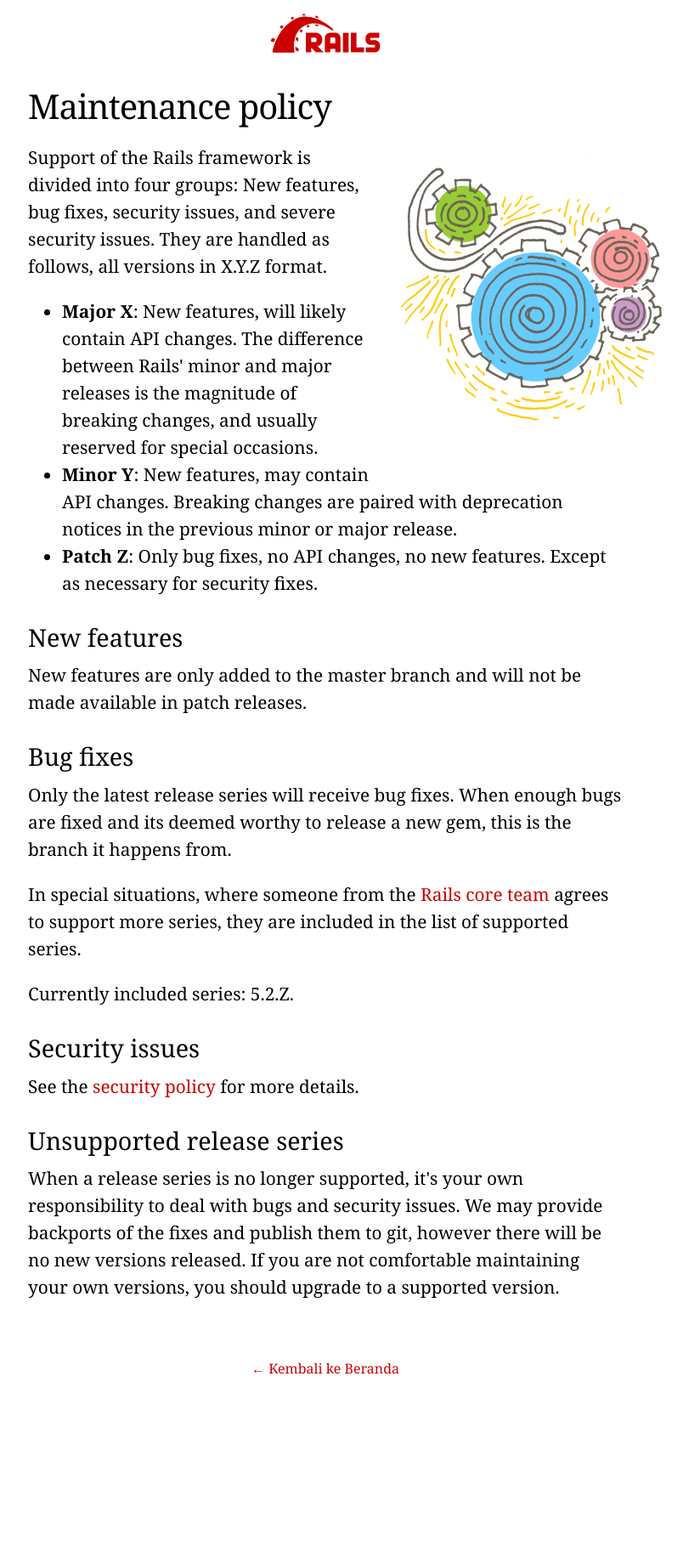
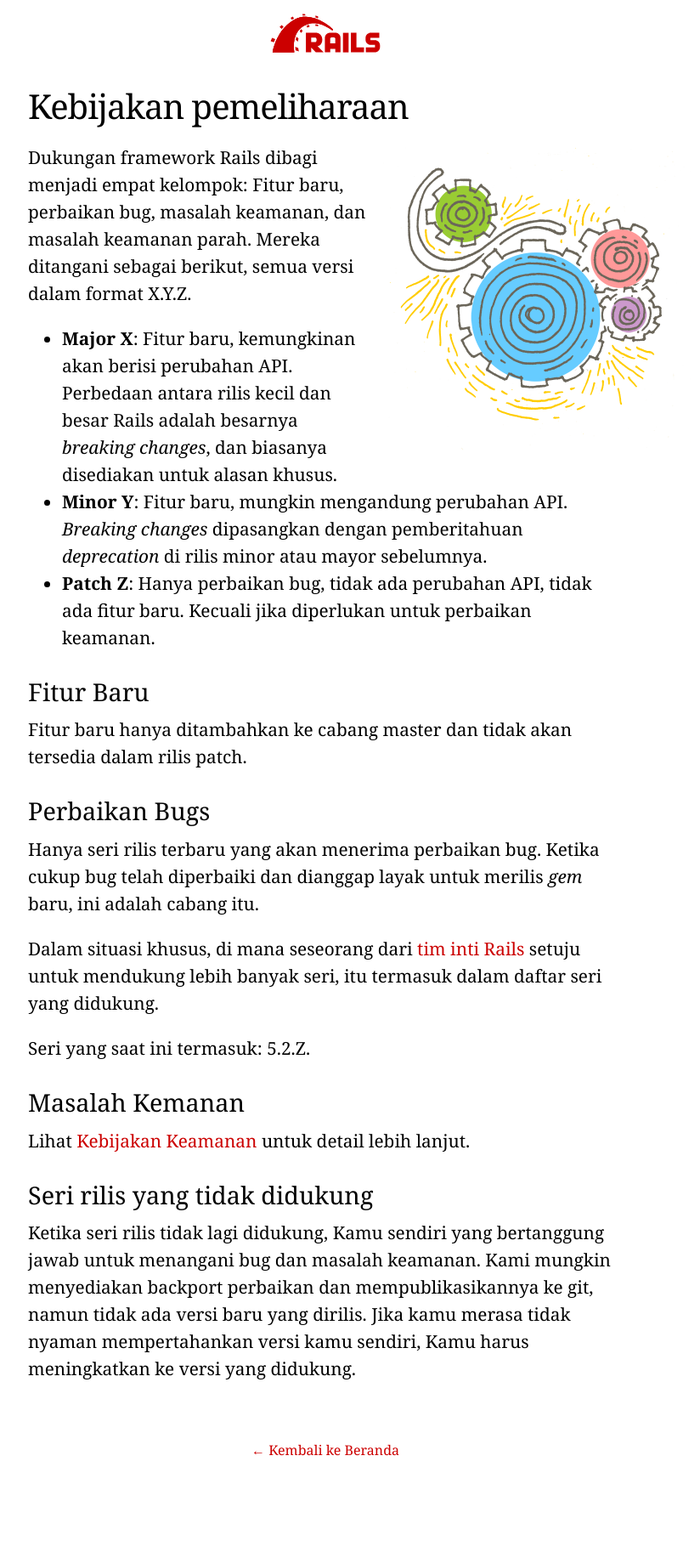
Before and after one commit to rails-id/rails-id.github.io, a Jekyll site: the page built from maintenance.html, in a window 1280 px wide. Shown: the whole page at 85% size, without its empty margins (257-1081 px from the left). Built offline with Jekyll 4.4.1, drawn with Linux system fonts in a browser that asks for light colours; before the commit the page ends 1730 px from its top, so only the background shows below that.

Commit message:
Translate maintenance page #1

```diff
--- a/maintenance.html
+++ b/maintenance.html
@@ -2,41 +2,41 @@
 layout: page
 title: Maintenance policy
 permalink: /maintenance/
-description: "Support of the Rails framework is divided into four groups: New features, bug fixes, security issues, and severe security issues. They are handled as follows, all versions in X.Y.Z format."
+description: "Dukungan framework Rails dibagi menjadi empat kelompok: Fitur baru, perbaikan bug, masalah keamanan, dan masalah keamanan parah. Mereka ditangani sebagai berikut, semua versi dalam format X.Y.Z."
 ---
 
     <section>
-      <h1>Maintenance policy</h1>
+      <h1>Kebijakan pemeliharaan</h1>
 
       <figure class="right">
         <img src="/images/maintenance.png" alt="Maintenance">
       </figure>
 
       <p>
-        Support of the Rails framework is divided into four groups: New features, bug fixes, security issues, and severe security issues. They are handled as follows, all versions in X.Y.Z format.
+        Dukungan framework Rails dibagi menjadi empat kelompok: Fitur baru, perbaikan bug, masalah keamanan, dan masalah keamanan parah. Mereka ditangani sebagai berikut, semua versi dalam format X.Y.Z.
       </p>
 
       <p>
         <ul>
-          <li><b>Major X</b>: New features, will likely contain API changes. The difference between Rails' minor and major releases is the magnitude of breaking changes, and usually reserved for special occasions.</li>
-          <li><b>Minor Y</b>: New features, may contain API changes. Breaking changes are paired with deprecation notices in the previous minor or major release.</li>
-          <li><b>Patch Z</b>: Only bug fixes, no API changes, no new features. Except as necessary for security fixes.</li>
+          <li><b>Major X</b>: Fitur baru, kemungkinan akan berisi perubahan API. Perbedaan antara rilis kecil dan besar Rails adalah besarnya <i>breaking changes</i>, dan biasanya disediakan untuk alasan khusus.
+          <li><b>Minor Y</b>: Fitur baru, mungkin mengandung perubahan API. <i>Breaking changes</i> dipasangkan dengan pemberitahuan <i>deprecation</i> di rilis minor atau mayor sebelumnya.</li>
+          <li><b>Patch Z</b>: Hanya perbaikan bug, tidak ada perubahan API, tidak ada fitur baru. Kecuali jika diperlukan untuk perbaikan keamanan.</li>
         </ul>
       </p>
 
-      <h2>New features</h2>
-      <p>New features are only added to the master branch and will not be made available in patch releases.</p>
+      <h2>Fitur Baru</h2>
+      <p>Fitur baru hanya ditambahkan ke cabang master dan tidak akan tersedia dalam rilis patch.</p>
 
-      <h2>Bug fixes</h2>
-      <p>Only the latest release series will receive bug fixes. When enough bugs are fixed and its deemed worthy to release a new gem, this is the branch it happens from.</p>
+      <h2>Perbaikan Bugs</h2>
+      <p>Hanya seri rilis terbaru yang akan menerima perbaikan bug. Ketika cukup bug telah diperbaiki dan dianggap layak untuk merilis <i>gem</i> baru, ini adalah cabang itu.</p>
 
-      <p>In special situations, where someone from the <a href="/community#core">Rails core team</a> agrees to support more series, they are included in the list of supported series.</p>
+      <p>Dalam situasi khusus, di mana seseorang dari <a href="/community#core">tim inti Rails</a> setuju untuk mendukung lebih banyak seri, itu termasuk dalam daftar seri yang didukung.</p>
 
-      <p>Currently included series: 5.2.Z.</p>
+      <p>Seri yang saat ini termasuk: 5.2.Z.</p>
 
-      <h2>Security issues</h2>
-      <p>See the <a href="/security/">security policy</a> for more details.</p>
+      <h2>Masalah Kemanan</h2>
+      <p>Lihat <a href="/security/">Kebijakan Keamanan</a> untuk detail lebih lanjut.</p>
 
-      <h2>Unsupported release series</h2>
-      <p>When a release series is no longer supported, it's your own responsibility to deal with bugs and security issues. We may provide backports of the fixes and publish them to git, however there will be no new versions released. If you are not comfortable maintaining your own versions, you should upgrade to a supported version.</p>
+      <h2>Seri rilis yang tidak didukung</h2>
+      <p>Ketika seri rilis tidak lagi didukung, Kamu sendiri yang bertanggung jawab untuk menangani bug dan masalah keamanan. Kami mungkin menyediakan backport perbaikan dan mempublikasikannya ke git, namun tidak ada versi baru yang dirilis. Jika kamu merasa tidak nyaman mempertahankan versi kamu sendiri, Kamu harus meningkatkan ke versi yang didukung.</p>
     </section>
```
